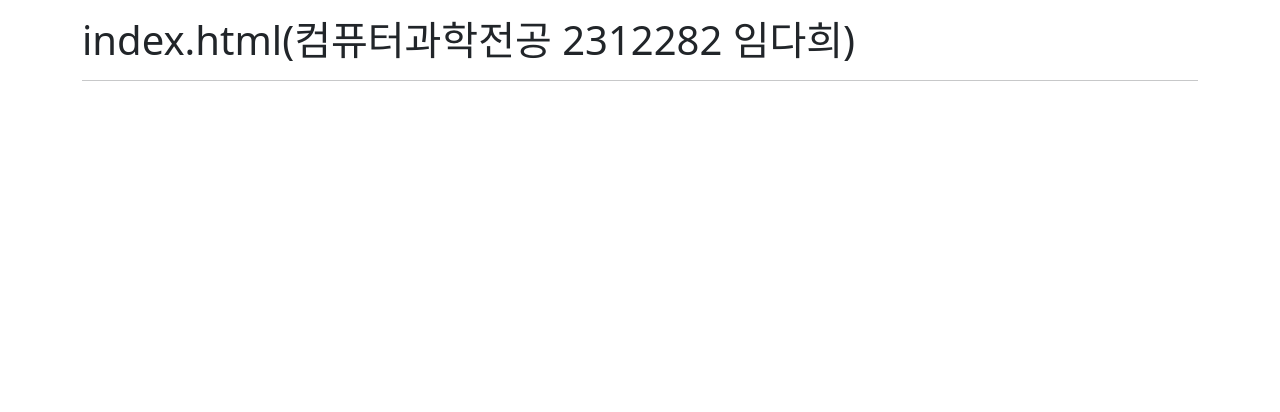
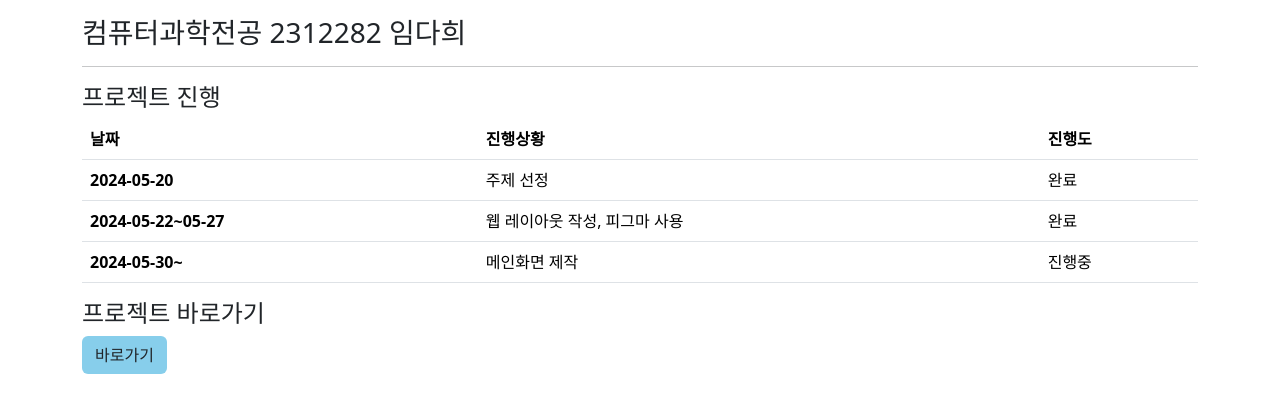
Before and after one commit to twbsy/twbsy.github.io, a plain HTML site: page index.html in a window 1280 px wide. Drawn offline with nearby package versions, Linux system fonts and the light colour scheme.

Commit message:
Update index.html

```diff
--- a/index.html
+++ b/index.html
@@ -9,8 +9,37 @@
 </head>
 <body>
     <div class="container mt-3">
-        <h1>index.html(컴퓨터과학전공 2312282 임다희)</h1>
+        <h3>컴퓨터과학전공 2312282 임다희</h3>
         <hr>
+        <h4>프로젝트 진행</h4>
+        <table class="table">
+            <thead>
+                <tr>
+                    <th scope="col">날짜</th>
+                    <th scope="col">진행상황</th>
+                    <th scope="col">진행도</th>
+                </tr>
+            </thead>
+            <tbody>
+                <tr>
+                    <th scope="row">2024-05-20</th>
+                    <td>주제 선정</td>
+                    <td>완료</td>
+                </tr>
+                <tr>
+                    <th scope="row">2024-05-22~05-27</th>
+                    <td>웹 레이아웃 작성, 피그마 사용</td>
+                    <td>완료</td>
+                </tr>
+                <tr>
+                    <th scope="row">2024-05-30~</th>
+                    <td>메인화면 제작</td>
+                    <td>진행중</td>
+                </tr>
+            </tbody>
+        </table>
+        <h4>프로젝트 바로가기</h4>
+        <button type="button" class="btn" style="background-color: skyblue;" onclick="location.href='test.02.html'">바로가기</button>
 
     </div>
 </body>
```
